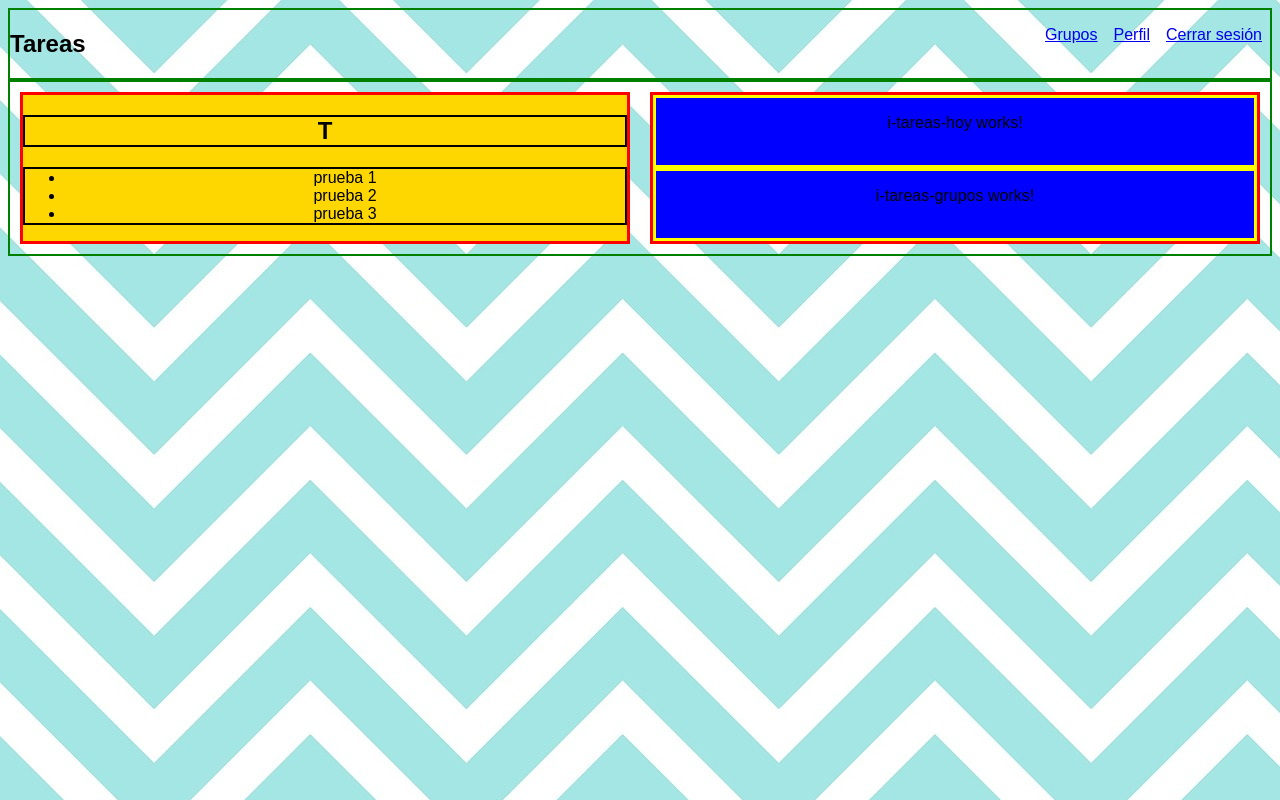
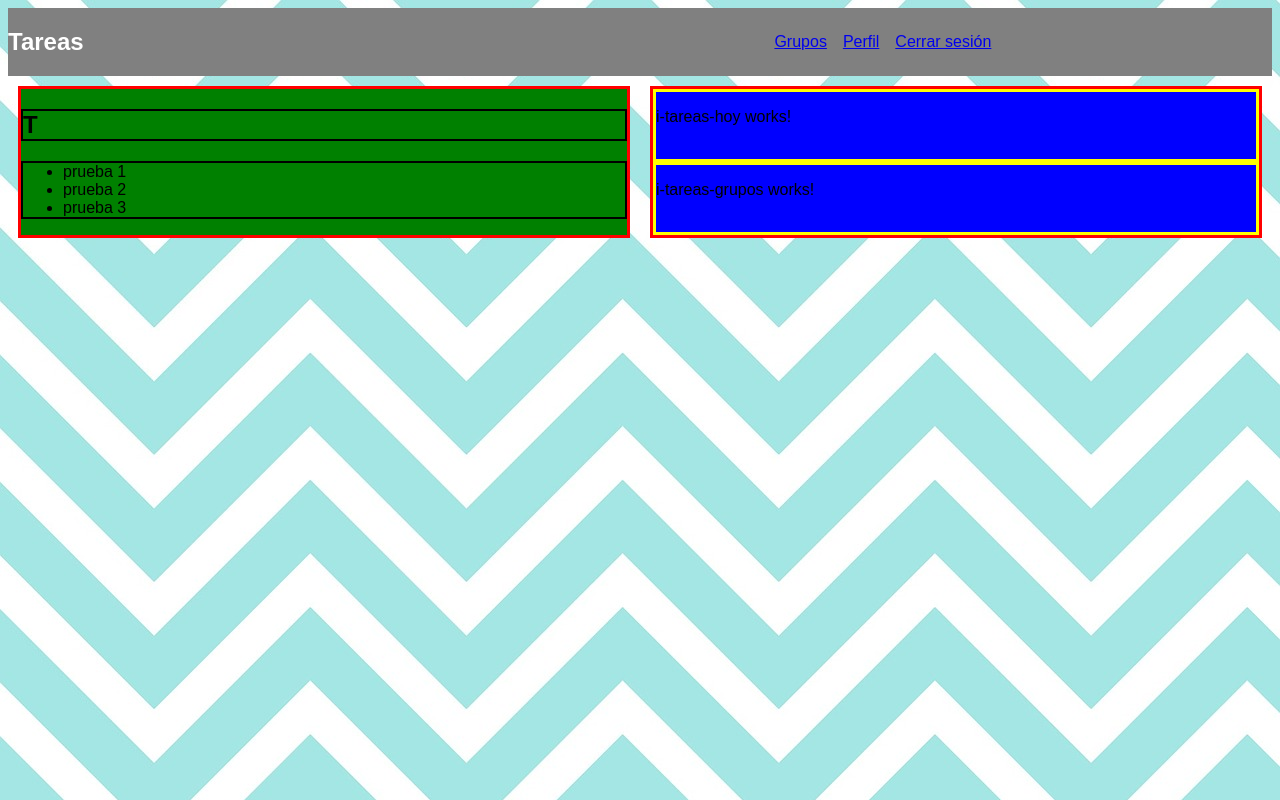
Before and after one commit to mpaulaacosta/nextu-angular2-ejercicio-componentes-y-directivas, an Angular app in the folder tareas/: page / in a window 1280 px wide. Built offline with nearby package versions, Linux system fonts and the light colour scheme.

Commit message:
Arreglos en el lugar donde se define CSS y flex de la barra superior.

```diff
--- a/tareas/src/app/app.component.css
+++ b/tareas/src/app/app.component.css
@@ -2,3 +2,7 @@
   display: flex;
   flex-flow: row wrap;
 }
+
+.contenedor-principal >* {
+  width: 100%;
+}
--- a/tareas/src/app/barra-superior/barra-superior.component.css
+++ b/tareas/src/app/barra-superior/barra-superior.component.css
@@ -1,10 +1,14 @@
-h2 {
-  float: left;
+.contenedor-barra-superior {
+  background-color: gray;
+  color: white;
+  display: flex;
+  justify-content: space-between;
+  align-items: center;
 }
 
 ul {
   list-style-type: none;
-  float: right;
+  width: 40%;
 }
 
 li {
--- a/tareas/src/app/barra-superior/barra-superior.component.html
+++ b/tareas/src/app/barra-superior/barra-superior.component.html
@@ -3,9 +3,11 @@
   barra-superior works!
 </p>
 </-->
+<div class="contenedor-barra-superior">
   <h2>Tareas</h2>
   <ul>
       <li><a href="#grupos">Grupos</a></li>
       <li><a href="#perfil">Perfil</a></li>
       <li><a href="#cerrarsesion">Cerrar sesión</a></li>
   </ul>
+</div>
--- a/tareas/src/app/i-tareas-pendientes/i-tareas-pendientes.component.css
+++ b/tareas/src/app/i-tareas-pendientes/i-tareas-pendientes.component.css
@@ -1,5 +1,5 @@
 .contenedor-i-tareas-pendientes {
-  background-color: gold;
+  background-color: green;
 }
 
 .contenedor-i-tareas-pendientes > * {
--- a/tareas/src/styles.css
+++ b/tareas/src/styles.css
@@ -14,11 +14,6 @@ t-root {
   border: 1px solid black;
 }*/
 
-.contenedor-principal >* {
-  border: 2px solid green;
-  flex: 100%;
-  text-align: center;
-}
 
 .contenedor-inicio {
   display: flex;
```
Lines whose indentation alone changed are shown as unchanged.
